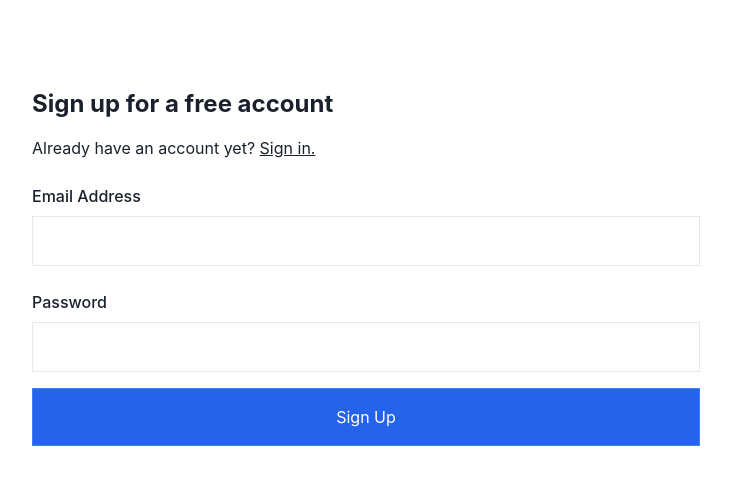
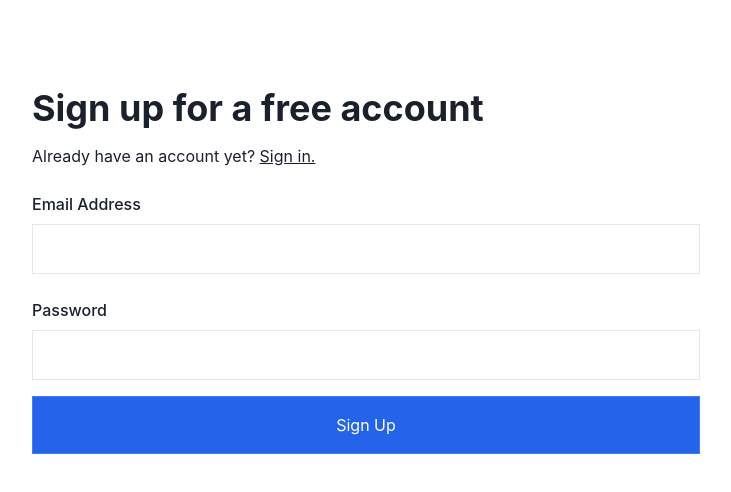
Before and after one commit to RSimmz98/firebase-todo, a React (Create React App) app: page /signup in a window 1280 px wide. Shown: the top 492 px of the page, without its empty margins (274-1005 px from the left). Built offline with nearby package versions, Linux system fonts and the light colour scheme; no server answers.

Commit message:
updated a few things

```diff
--- a/src/pages/Signup.jsx
+++ b/src/pages/Signup.jsx
@@ -24,10 +24,10 @@ const Signup = () => {
   return (
     <div className='max-w-[700px] mx-auto my-16 p-4'>
       <div>
-        <h1 className='text-2xl font-bold py-2'>Sign up for a free account</h1>
-        <p className='py-2'>
+        <h1 className='text-4xl font-bold py-2'>Sign up for a free account</h1>
+        <p className='py-2 '>
           Already have an account yet?{' '}
-          <Link to='/' className='underline'>
+          <Link to='/' className=' underline'>
             Sign in.
           </Link>
         </p>
@@ -49,7 +49,7 @@ const Signup = () => {
             type='password'
           />
         </div>
-        <button className='border border-blue-500 bg-blue-600 hover:bg-blue-500 w-full p-4 my-2 text-white'>
+        <button className='border  border-blue-500 bg-blue-600 hover:bg-blue-500 w-full p-4 my-2 text-white'>
           Sign Up
         </button>
       </form>
```
